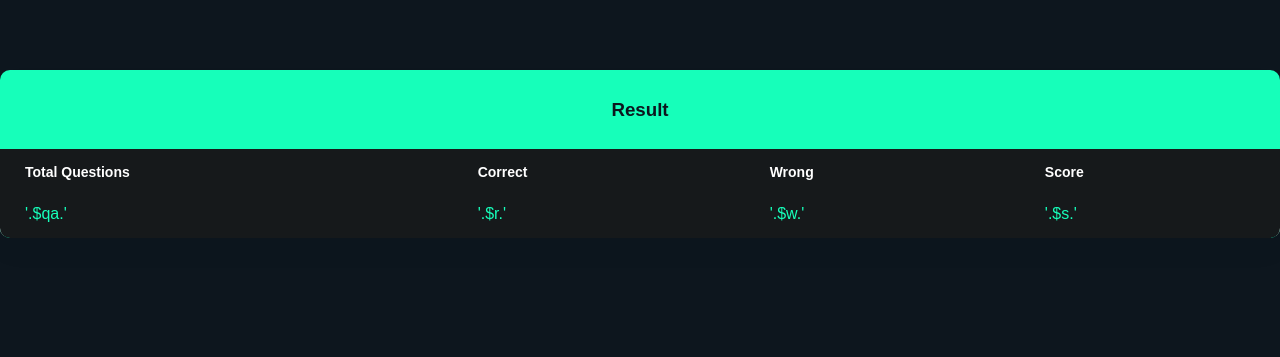
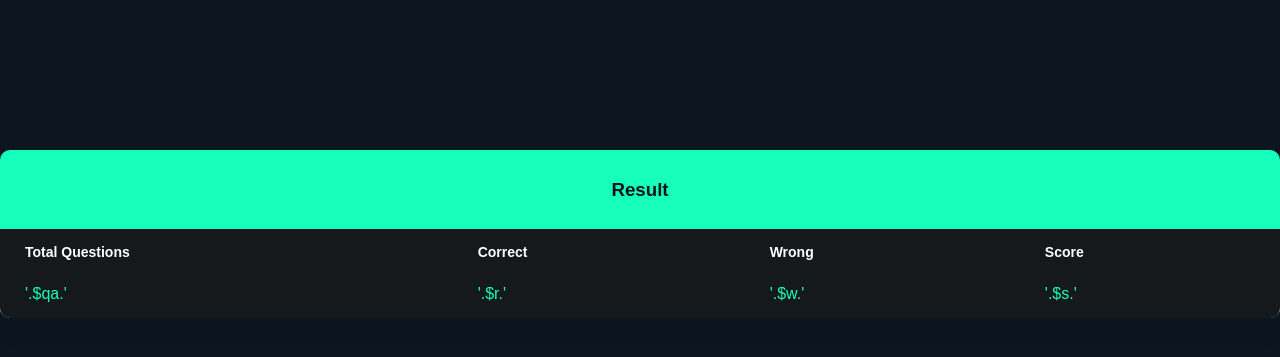
Before and after one commit to whorahulnayak/quizzer-2.0-alphaV, a PHP site: page /dummy.html in a window 1280 px wide. Shown: the top 357 px of the page. Run offline with PHP 8.4, Linux system fonts and the light colour scheme.

Commit message:
table positioning change

```diff
--- a/css/student_home.css
+++ b/css/student_home.css
@@ -189,7 +189,8 @@ td {
 	flex-direction: column;
 	justify-content: center;
 	align-items: center;
-	position: relative;
+	position: absolute;
+	top:150px;
 	box-shadow: 0 14px 26px rgba(0, 0, 0, 0.04);
 	transition: all 0.3s ease-out;
 	text-decoration: none;
```
Also changed, not shown: 1 other file.
